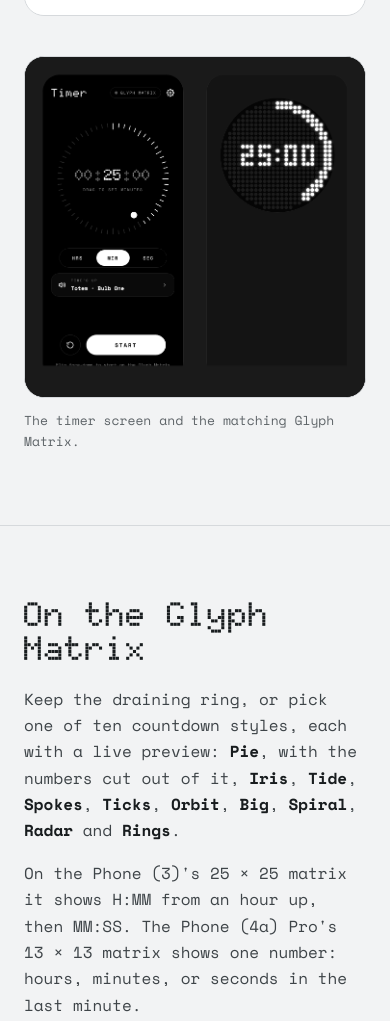
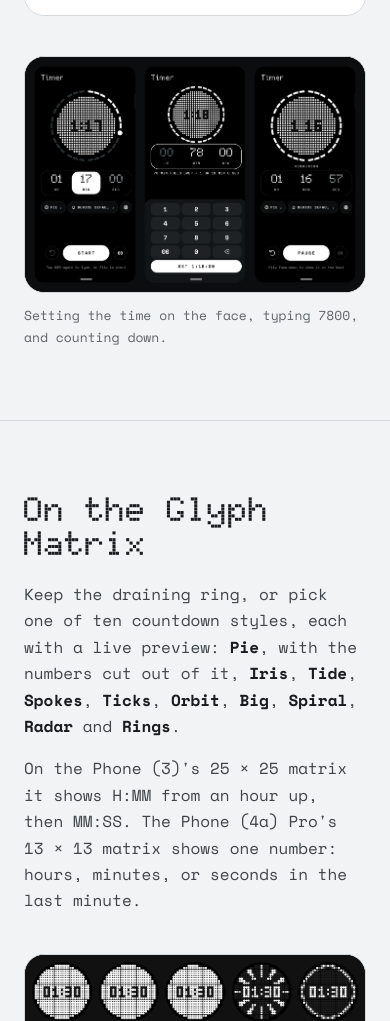
Before and after one commit to m0n0t0ne0ne/glyph-countdown, a plain HTML site: page docs/index.html in a window 390 px wide. Shown: the part 2578-3599 px from the top of the page. Drawn offline with Linux system fonts and the light colour scheme.

Commit message:
Website and README: 2.0 screenshots and widget images
Real screenshots of the 2.0.1 timer screen (setting, typing 7800,
running) taken on a Phone (3), and the new widget artwork in dark and
light, replacing the 1.x pictures.

Co-Authored-By: Claude Opus 5.5 <noreply@anthropic.com>

```diff
--- a/docs/index.html
+++ b/docs/index.html
@@ -9,7 +9,7 @@
 <meta name="theme-color" content="#F2F3F4" media="(prefers-color-scheme: light)">
 <meta property="og:title" content="Parallax">
 <meta property="og:description" content="A countdown timer that shows the time left on the Nothing Glyph Matrix. Flip to start, pick up to stop.">
-<meta property="og:image" content="https://m0n0t0ne0ne.github.io/glyph-countdown/design/timer-and-glyph-matrix.png">
+<meta property="og:image" content="https://m0n0t0ne0ne.github.io/glyph-countdown/design/timer-screen.png">
 <meta http-equiv="Content-Security-Policy" content="default-src 'self'; img-src 'self' data:; style-src 'self' 'unsafe-inline'; font-src 'self'; script-src 'none'; object-src 'none'; base-uri 'none'">
 <link rel="icon" href="icon.png" type="image/png">
 <style>
@@ -173,9 +173,9 @@ footer nav{display:flex;flex-wrap:wrap;gap:16px}
       <li><h3>Time's up</h3><p>The matrix plays your animation in step with your alarm sound, at alarm volume, for up to 3 minutes.</p></li>
       <li><h3>Pick it up</h3><p>Lift the phone off the table, or turn its screen on, and the alarm stops. Knocks and the alarm's own vibration don't count.</p></li>
     </ol>
-    <figure class="sq">
-      <img src="design/timer-and-glyph-matrix.png" width="1410" height="1410" loading="lazy" alt="The timer screen with its tick-ring dial and draggable dot, next to the back of the phone showing the countdown on the Glyph Matrix">
-      <figcaption>The timer screen and the matching Glyph Matrix.</figcaption>
+    <figure>
+      <img src="design/timer-screen.png" width="1390" height="963" loading="lazy" alt="The timer screen three ways: setting the time with the face as the dial, typing 7800 on the keypad (rolled over to 1 h 18 min), and counting down">
+      <figcaption>Setting the time on the face, typing 7800, and counting down.</figcaption>
     </figure>
   </div>
 </section>
@@ -247,8 +247,8 @@ footer nav{display:flex;flex-wrap:wrap;gap:16px}
     </div>
     <div class="pair">
       <figure>
-        <img src="design/widgets-home-screen.png" width="1860" height="1410" loading="lazy" alt="Home screen with the 2×2, 2×1 and 1×1 widgets, and each size shown idle, running and at time's up">
-        <figcaption>Each widget size idle, running and at time's up.</figcaption>
+        <img src="design/widgets.png" width="1420" height="1140" loading="lazy" alt="The 2×2, 2×1 and 1×1 widgets in dark and light: hours, minutes and seconds in dot digits, with pills in thirds and a ring of thirds on the 1×1">
+        <figcaption>The three widget sizes, in dark and light.</figcaption>
       </figure>
       <figure>
         <img src="design/light-and-dark-themes.png" width="2100" height="1410" loading="lazy" alt="Settings in light theme with the Theme picker, beside the timer screen in light and in dark">
```
Also changed, not shown: docs/design/timer-screen.png (added), docs/design/widgets.png (added), 1 other file.
